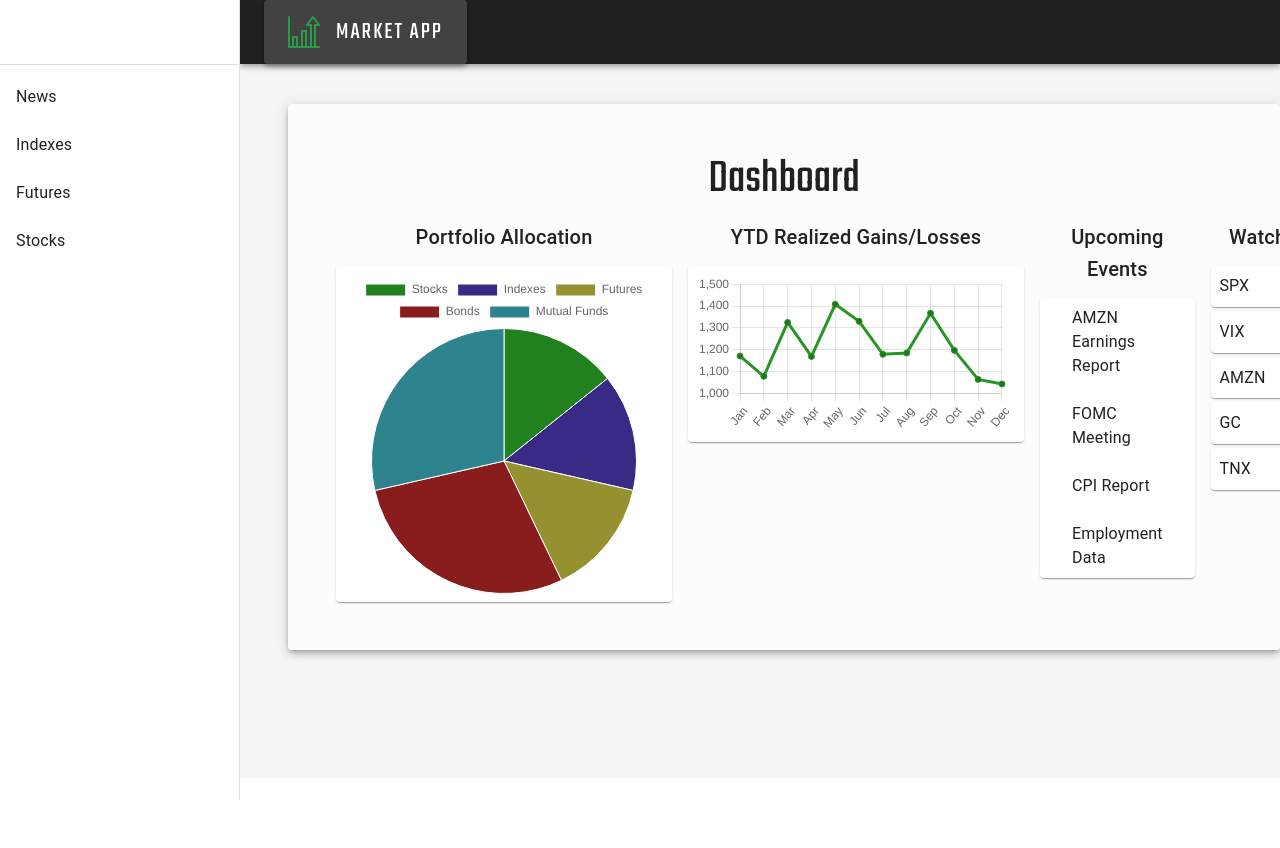
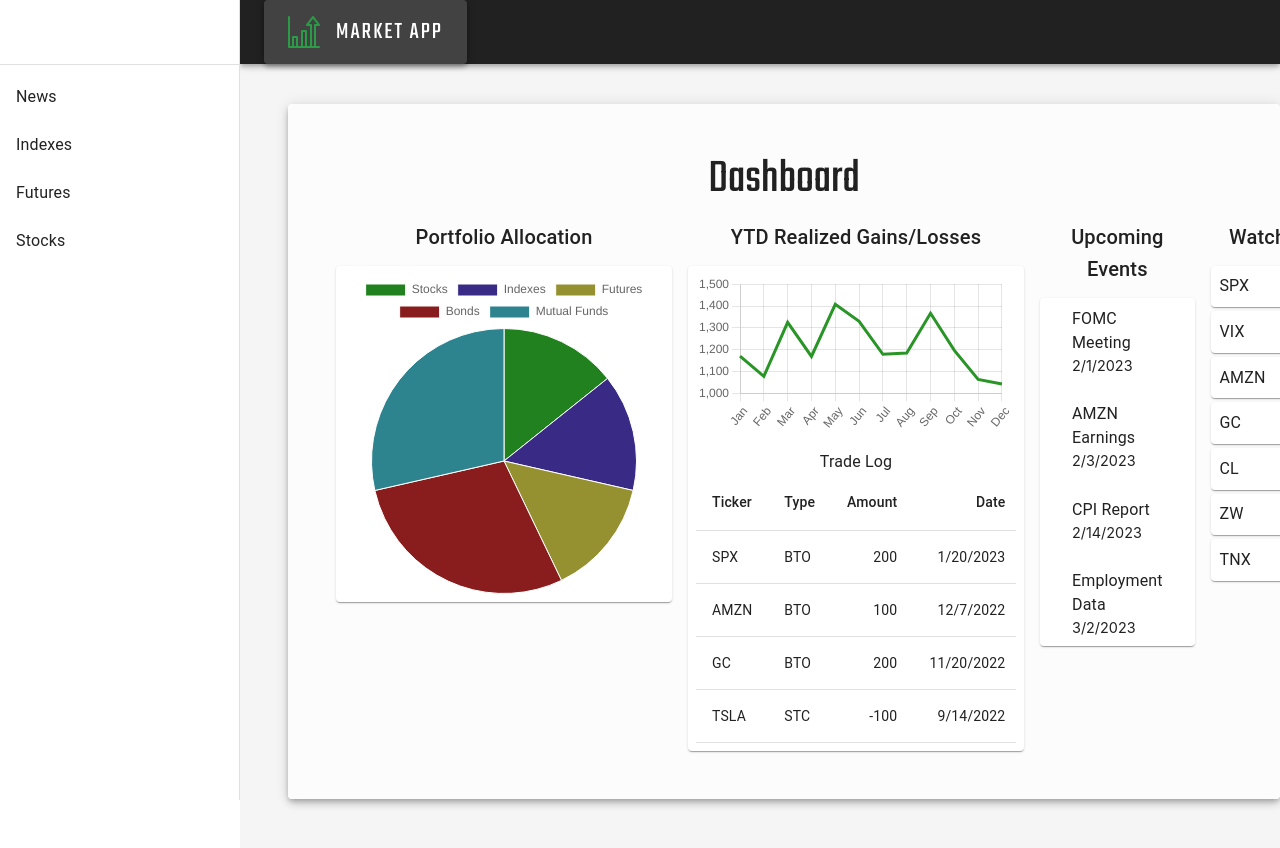
Before and after one commit to samouchka1/marketApp, a React (Create React App) app: page / in a window 1280 px wide. Shown: the top 848 px of the page. Before the commit the page ends 800 px from the top, so only its background shows below. Built offline with nearby package versions, Linux system fonts and the light colour scheme.

Commit message:
Update Welcome.js

```diff
--- a/src/components/Welcome.js
+++ b/src/components/Welcome.js
@@ -4,7 +4,13 @@ import {
     Box,
     Paper,
     Typography,
-    Divider
+    Divider,
+    TableContainer,
+    Table,
+    TableHead,
+    TableBody,
+    TableCell,
+    TableRow
 } from '@mui/material';
 import { Slide } from "react-awesome-reveal";
 import {
@@ -31,8 +37,10 @@ ChartJS.register(
   LineElement,
   Title,
   Tooltip,
-  Legend
+  Legend,
 );
+
+
 
 export const options = {
   responsive: true,
@@ -57,7 +65,9 @@ export const lineData = {
       label: '',
       data: labels.map(() => faker.datatype.number({ min: 1000, max: 1500 })),
       borderColor: '#299526',
-      backgroundColor: '#20761d',
+      backgroundColor: '#00000000',
+      pointBorderWidth: 0,
+      pointBorderColor: '#00000000',
     }
   ],
 };
@@ -79,6 +89,7 @@ export const pieData = {
   ],
 };
 
+
 const watchListPercentChangeStyles = {
   color: 'success.main'
 }
@@ -96,8 +107,39 @@ const watchListItemStyles = {
 
 const eventsAreaStyles = {
   p: '.25rem 1rem',
-  m: '.25rem 1rem'
+  m: '.35rem 1rem'
 }
+
+const economicEvents = [
+
+  {
+    event: 'FOMC Meeting',
+    date: '2/1/2023',
+  },
+  {
+    event: 'AMZN Earnings',
+    date: '2/3/2023',
+  },
+  {
+    event: 'CPI Report',
+    date: '2/14/2023',
+  },
+  {
+    event: 'Employment Data',
+    date: '3/2/2023',
+  },
+]
+
+function createData(ticker, type, amount, date) {
+  return { ticker, type, amount, date };
+}
+
+const rows = [
+  createData('SPX', 'BTO', 200, '1/20/2023'),
+  createData('AMZN', 'BTO', 100, '12/7/2022'),
+  createData('GC', 'BTO', 200, '11/20/2022'),
+  createData('TSLA', 'STC', -100, '9/14/2022'),
+];
 
 const Welcome = () => {
   return (
@@ -112,7 +154,7 @@ const Welcome = () => {
             }}
             elevation="5"
           >
-            <Typography variant="h3" sx={{textAlign: 'center', fontFamily: 'Teko'}}>
+            <Typography variant="h3" sx={{textAlign: 'center', fontFamily: 'Teko', caretColor: 'transparent'}}>
               Dashboard
             </Typography>
 
@@ -156,7 +198,34 @@ const Welcome = () => {
                     }
                   }}
                 >
+
                   <Line options={options} data={lineData} />
+
+                  <Box sx={{display: 'flex', flexDirection:'column', justifyContent: 'space-between', m: 'auto'}}>
+                    <Typography sx={{mt:'1rem'}}>Trade Log</Typography>
+                    <TableContainer>
+                      <Table>
+                        <TableHead>
+                          <TableRow sx={{fontWeight: '600'}}>
+                            <TableCell align="left">Ticker</TableCell>
+                            <TableCell align="left">Type</TableCell>
+                            <TableCell align="right">Amount</TableCell>
+                            <TableCell align="right">Date</TableCell>
+                          </TableRow>
+                        </TableHead>
+                        <TableBody>
+                          {rows.map((row) => (
+                            <TableRow key={row}>
+                              <TableCell align="left">{row.ticker}</TableCell>
+                              <TableCell align="left">{row.type}</TableCell>
+                              <TableCell align="right">{row.amount}</TableCell>
+                              <TableCell align="right">{row.date}</TableCell>
+                            </TableRow>
+                          ))}
+                        </TableBody>
+                      </Table>
+                    </TableContainer>
+                  </Box>
                 </Paper>
               </Box>
 
@@ -174,20 +243,17 @@ const Welcome = () => {
                       boxShadow: '0px 3px 5px -1px rgba(0,0,0,0.2),0px 6px 10px 0px rgba(0,0,0,0.14),0px 1px 18px 0px rgba(0,0,0,0.12)'
                     }
                   }}>
-                  <Box sx={eventsAreaStyles}>
-                    <Typography>AMZN Earnings Report</Typography>
-                  </Box>
-                  <Box sx={eventsAreaStyles}>
-                    <Typography>FOMC Meeting</Typography>
-                  </Box>
-                  <Box sx={eventsAreaStyles}>
-                    <Typography>CPI Report</Typography>
-                  </Box>
-                  <Box sx={eventsAreaStyles}>
-                    <Typography>Employment Data</Typography>
-                  </Box>
+
+                    {economicEvents.map((day)=> (
+                      <Box key={day} sx={eventsAreaStyles}>
+                        <Typography>{day.event}</Typography>
+                        <Typography variant="subtitle" sx={{fontSize: '.9rem'}}>{day.date}</Typography>
+                      </Box>
+                    ))}
+
                 </Paper>
               </Box>
+
               <Divider sx={{ display: {md: 'none', xs: 'block'}}} />
 
               <Box>
@@ -200,7 +266,7 @@ const Welcome = () => {
                     gap: '.25rem'
                   }}
                 >
-                  {['SPX', 'VIX', 'AMZN', 'GC', 'TNX'].map((item) => (
+                  {['SPX', 'VIX', 'AMZN', 'GC', 'CL', 'ZW', 'TNX'].map((item) => (
                   <Paper key={item} sx={watchListItemStyles}>
                     <Typography>{item}</Typography>
                     <Typography sx={watchListPercentChangeStyles}>
```
